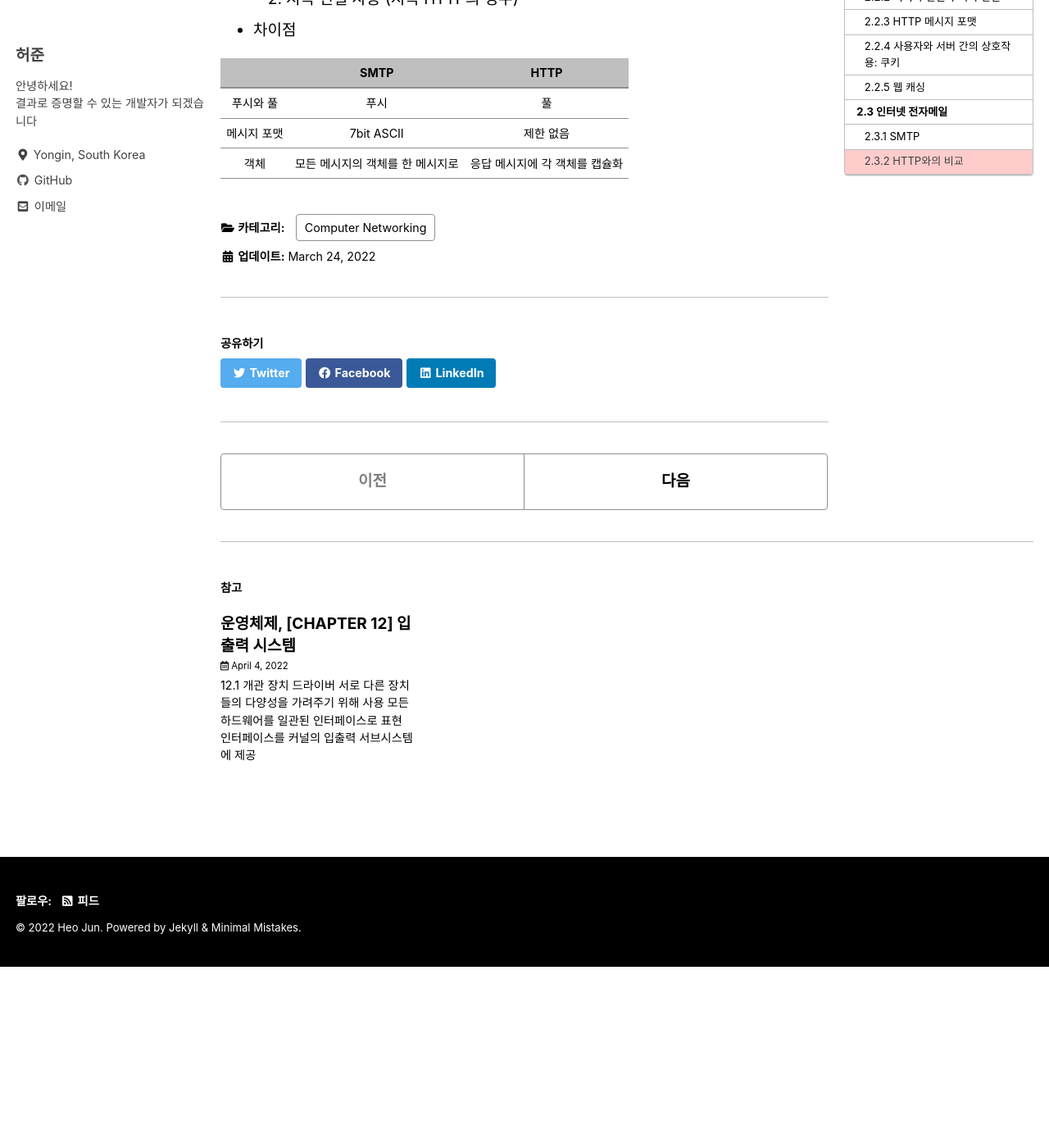
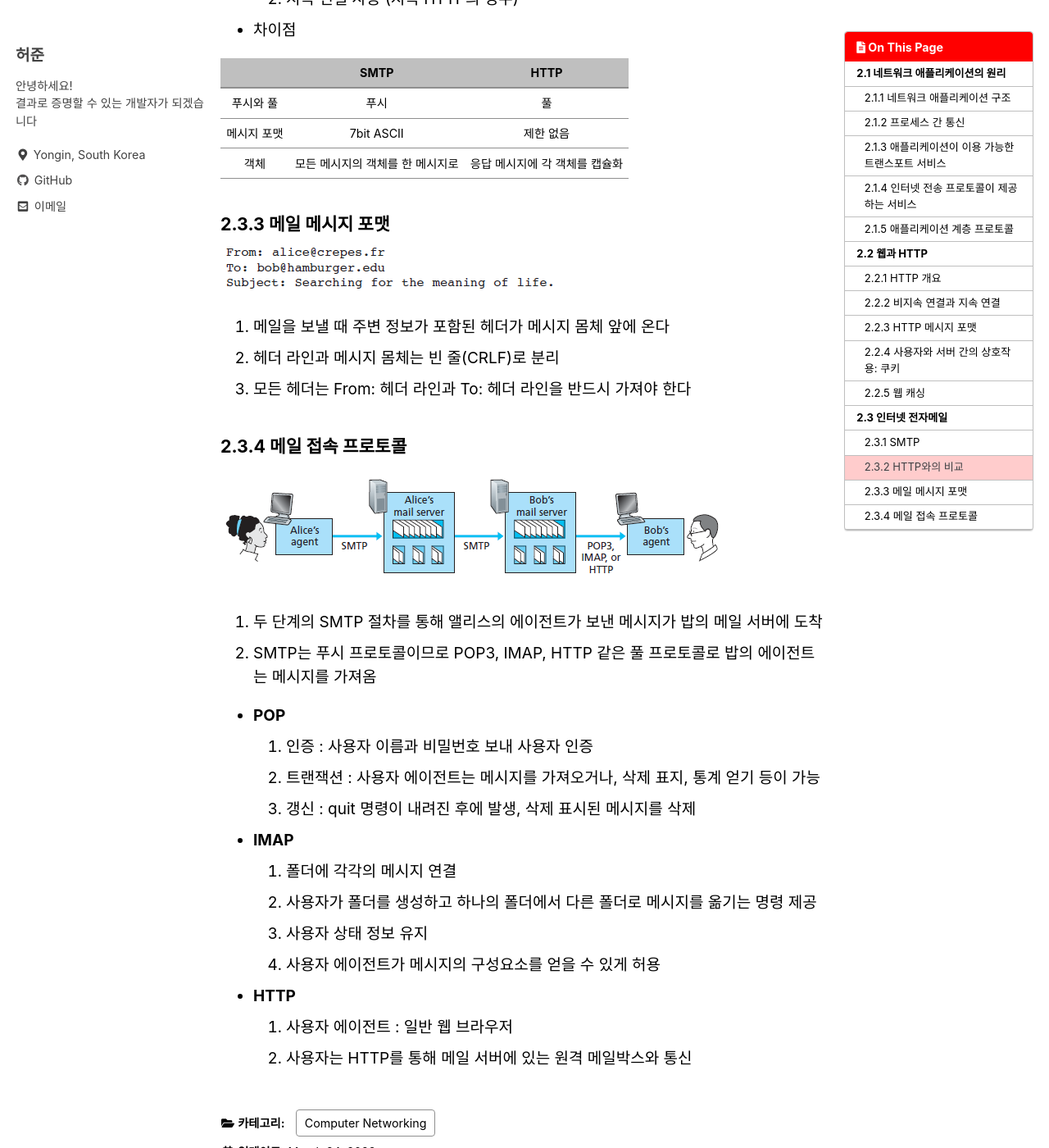
Before and after one commit to heojun990322/heojun990322.github.io, a Jekyll site: the page built from _posts/Computer Networking/22-03-24-chapter-02.md, in a window 1280 px wide and 1400 px high, scrolled down 14367 px. Shown: the whole window at 82% size. Built offline with Jekyll 4.4.1, drawn with Linux system fonts in a browser that asks for light colours; cached includes are drawn as plain includes; before the commit the page ends 15546 px from its top, so only the background shows below that.

Commit message:
add 2.3.4

```diff
--- a/_posts/Computer Networking/22-03-24-chapter-02.md
+++ b/_posts/Computer Networking/22-03-24-chapter-02.md
@@ -321,3 +321,29 @@ title: "컴퓨터 네트워킹, [CHAPTER 02] 애플리케이션 레이어"
 |푸시와 풀|푸시|풀|
 |메시지 포맷|7bit ASCII|제한 없음|
 |객체|모든 메시지의 객체를 한 메시지로|응답 메시지에 각 객체를 캡슐화|
+
+### 2.3.3 메일 메시지 포맷
+![02](/assets/img/02.PNG)
+1. 메일을 보낼 때 주변 정보가 포함된 헤더가 메시지 몸체 앞에 온다
+2. 헤더 라인과 메시지 몸체는 빈 줄(CRLF)로 분리
+3. 모든 헤더는 From: 헤더 라인과 To: 헤더 라인을 반드시 가져야 한다
+
+### 2.3.4 메일 접속 프로토콜
+![2.16](/assets/img/2.16.PNG)
+1. 두 단계의 SMTP 절차를 통해 앨리스의 에이전트가 보낸 메시지가 밥의 메일 서버에 도착
+2. SMTP는 푸시 프로토콜이므로 POP3, IMAP, HTTP 같은 풀 프로토콜로 밥의 에이전트는 메시지를 가져옴
+
+- **POP**
+    1. 인증 : 사용자 이름과 비밀번호 보내 사용자 인증
+    2. 트랜잭션 : 사용자 에이전트는 메시지를 가져오거나, 삭제 표지, 통계 얻기 등이 가능
+    3. 갱신 : quit 명령이 내려진 후에 발생, 삭제 표시된 메시지를 삭제<br>
+
+- **IMAP**
+    1. 폴더에 각각의 메시지 연결
+    2. 사용자가 폴더를 생성하고 하나의 폴더에서 다른 폴더로 메시지를 옮기는 명령 제공
+    3. 사용자 상태 정보 유지
+    4. 사용자 에이전트가 메시지의 구성요소를 얻을 수 있게 허용<br>
+
+- **HTTP**
+    1. 사용자 에이전트 : 일반 웹 브라우저
+    2. 사용자는 HTTP를 통해 메일 서버에 있는 원격 메일박스와 통신<br>
```
Also changed, not shown: assets/img/02.PNG (added), assets/img/2.16.PNG (added).
